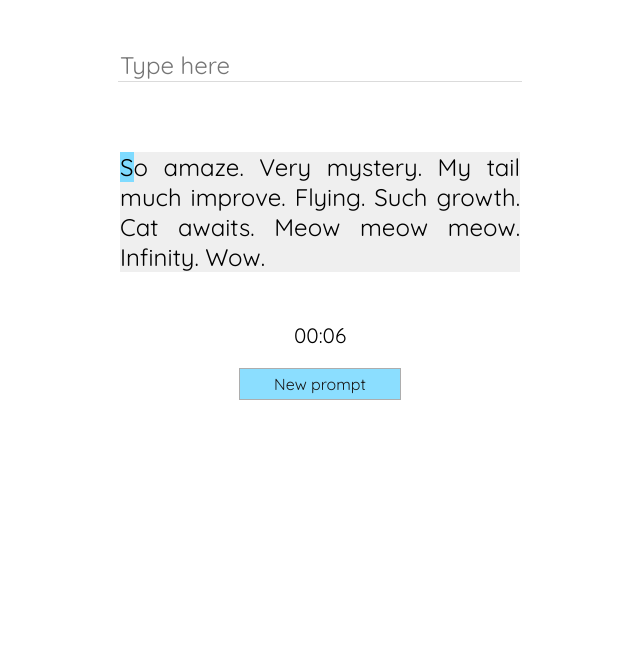
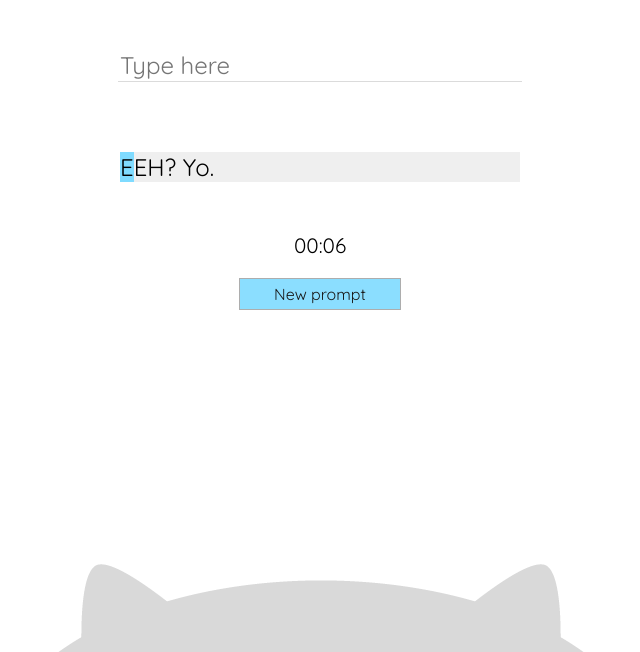
Before and after one commit to eneriberri/TypingGame, a plain HTML site: page index.html in a window 1280 px wide. Both pictures are taken after a click on the element "New prompt". Shown: the part 148-800 px from the top of the page, without its empty margins (320-960 px from the left). Drawn offline with nearby package versions, Linux system fonts and the light colour scheme.

Commit message:
bg image

```diff
--- a/css/index.css
+++ b/css/index.css
@@ -2,6 +2,12 @@ body {
   font-family: 'Quicksand', sans-serif;
   margin-top: 75px;
 /*  background-image: url('../cat.png');*/
+
+  background-image:url('../cathead.png');
+  background-repeat:no-repeat;
+  background-attachment:fixed;
+  background-position:50% 100%;
+
 }
 
 .content {
--- a/javascript/index.js
+++ b/javascript/index.js
@@ -6,7 +6,7 @@ $(document).ready(function() {
 
   var promptArr = prompt.split("");
   promptArr.shift();
-  promptArr.unshift("<span class='highlight'>" + prompt[0] + "</span>")
+  promptArr.unshift("<span class='highlight'>" + prompt[0] + "</span>");
   $('.prompt').append(promptArr.join(""));
 
   //highlights prompt for each letter typed
@@ -42,11 +42,12 @@ $(document).ready(function() {
     }
   });
 
-
-
   //new prompt
   $('.button').click(function() {
-
+    promptArr = ["EH?", " ", "Yo."];
+    promptArr.unshift("<span class='highlight'>" + promptArr[0][0] + "</span>");
+    console.log(promptArr);
+    $('.prompt').html(promptArr.join(""));
   })
 
   $('.timer').text("00:00");
@@ -62,5 +63,4 @@ $(document).ready(function() {
     sec++;
   }, 1000);
 
-  //if(true) window.clearInterval(timerId); //finished typing
 });
```
Also changed, not shown: cathead.png (added).
